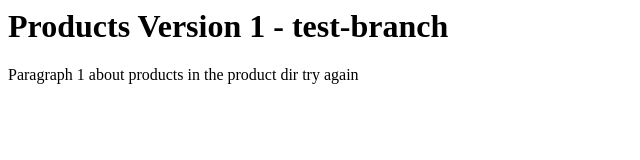
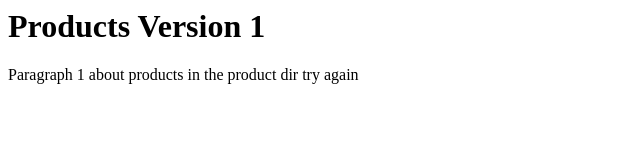
Before and after one commit to chrismrgn/git-flow-test, a plain HTML site: page products/index.html in a window 1280 px wide. Shown: the whole page, without its empty margins (0-640 px from the left). Drawn offline with Linux system fonts and the light colour scheme.

Commit message:
commit on master

```diff
--- a/products/index.html
+++ b/products/index.html
@@ -2,7 +2,7 @@
 	<head>
 	</head>
 	<body>
-		<h1>Products Version 1 - test-branch</h1>
+		<h1>Products Version 1</h1>
 		<p>Paragraph 1 about products in the product dir try again</p>
 	</body>
 </html>
```
